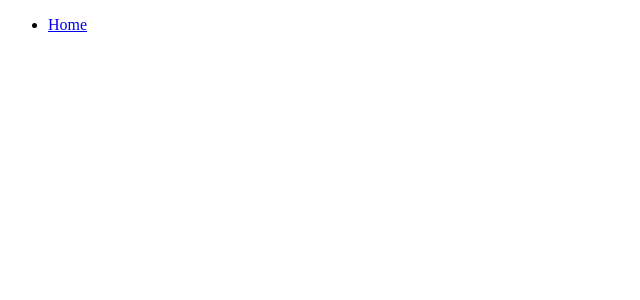
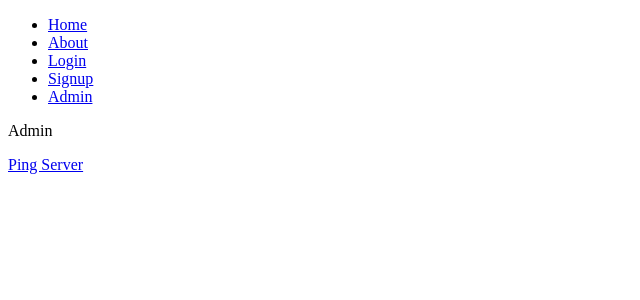
Before and after one commit to jtwob/GroupSoloProject, a React (Create React App) app in the folder client/: page /admin in a window 1280 px wide. Before the commit this address had no page. Shown: the top 300 px of the page, without its empty margins (0-640 px from the left). Built offline with nearby package versions, Linux system fonts and the light colour scheme.

Commit message:
UPDATE: added tweaks and new paths to pages

```diff
--- a/client/src/App.js
+++ b/client/src/App.js
@@ -2,6 +2,10 @@ import React from "react";
 import "./App.css";
 import NavTabs from "./components/NavTabs";
 import Home from "./components/pages/Home";
+import About from "./components/pages/About";
+import Login from "./components/pages/Login";
+import Signup from "./components/pages/Signup";
+import Admin from "./components/pages/Admin";
 import { BrowserRouter as Router, Route, Routes } from "react-router-dom";
 
 function App() {
@@ -11,6 +15,10 @@ function App() {
         <NavTabs />
         <Routes>
           <Route exact path="/" element={<Home />}></Route>
+          <Route exact path="/about" element={<About />}></Route>
+          <Route exact path="/login" element={<Login />}></Route>
+          <Route exact path="/signup" element={<Signup />}></Route>
+          <Route exact path="/admin" element={<Admin />}></Route>
         </Routes>
       </div>
     </Router>
--- a/client/src/components/NavTabs.js
+++ b/client/src/components/NavTabs.js
@@ -14,6 +14,46 @@ function NavTabs() {
           Home
         </Link>
       </li>
+      <li>
+        <Link
+          to="/About"
+          className={
+            location.pathname === "/About" ? "nav-link active" : "nav-link"
+          }
+        >
+          About
+        </Link>
+      </li>
+      <li>
+        <Link
+          to="/Login"
+          className={
+            location.pathname === "/Login" ? "nav-link active" : "nav-link"
+          }
+        >
+          Login
+        </Link>
+      </li>
+      <li>
+        <Link
+          to="/Signup"
+          className={
+            location.pathname === "/Signup" ? "nav-link active" : "nav-link"
+          }
+        >
+          Signup
+        </Link>
+      </li>
+      <li>
+        <Link
+          to="/Admin"
+          className={
+            location.pathname === "/Admin" ? "nav-link active" : "nav-link"
+          }
+        >
+          Admin
+        </Link>
+      </li>
     </ul>
   );
 }
--- /dev/null
+++ b/client/src/components/pages/About.js
@@ -0,0 +1,7 @@
+import React from "react";
+
+const Splash = () => {
+  return <div>About</div>;
+};
+
+export default Splash;
--- /dev/null
+++ b/client/src/components/pages/Admin.js
@@ -0,0 +1,12 @@
+import React from "react";
+
+const Admin = () => {
+  return (
+    <div>
+      <p>Admin</p>
+      <a href="http://localhost:8080/ping">Ping Server</a>
+    </div>
+  );
+};
+
+export default Admin;
--- a/client/src/components/pages/Home.js
+++ b/client/src/components/pages/Home.js
@@ -4,7 +4,6 @@ function Home() {
   return (
     <div>
       <h1>Home</h1>
-      <a href="http://localhost:8080/">Ping Server</a>
     </div>
   );
 }
--- /dev/null
+++ b/client/src/components/pages/Login.js
@@ -0,0 +1,7 @@
+import React from "react";
+
+const Login = () => {
+  return <div>Login</div>;
+};
+
+export default Login;
--- /dev/null
+++ b/client/src/components/pages/Signup.js
@@ -0,0 +1,7 @@
+import React from "react";
+
+const Signup = () => {
+  return <div>Signup</div>;
+};
+
+export default Signup;
```
Also changed, not shown: 1 other file (tests, documents, lock files or other folders).
